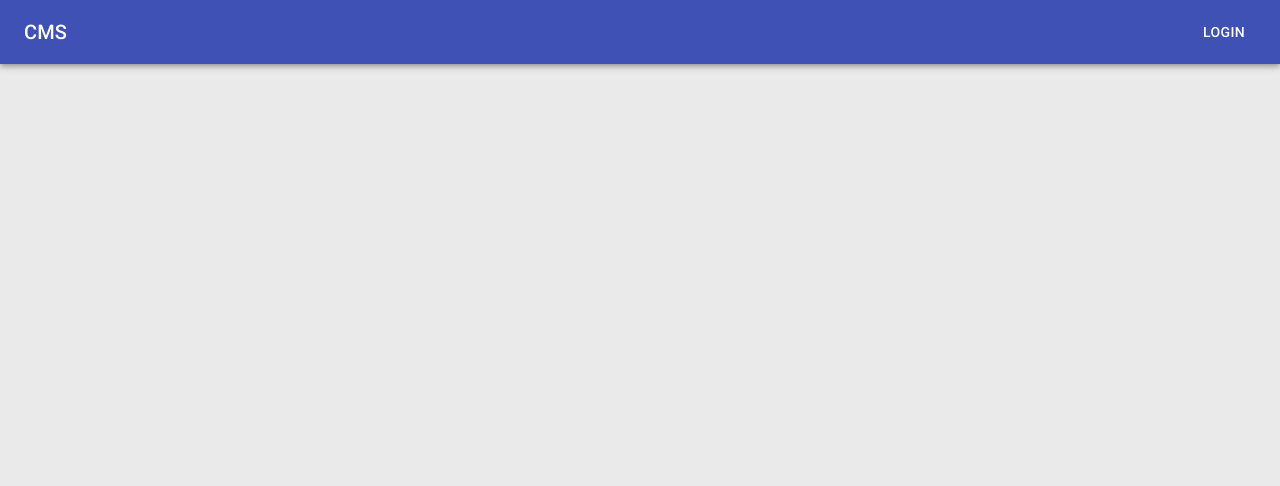
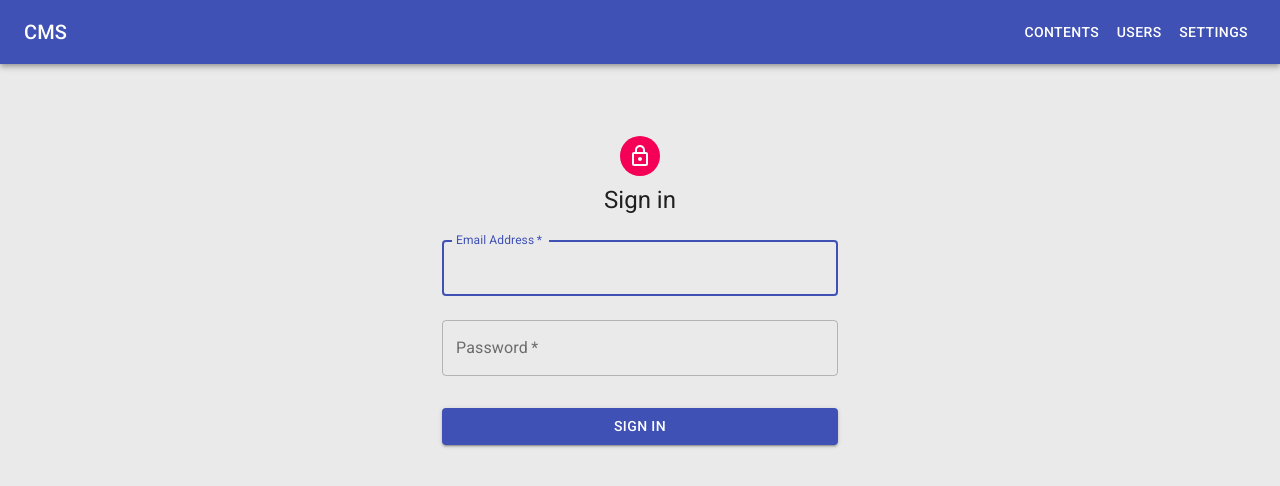
Before and after one commit to patrickbattisti/reactjs-CMS, a React (Create React App) app: page /login in a window 1280 px wide. Shown: the top 486 px of the page. Built offline with nearby package versions, Linux system fonts and the light colour scheme; the HTML template or start-up script is replaced by a standard one.

Commit message:
template v1

```diff
--- a/package.json
+++ b/package.json
@@ -5,11 +5,14 @@
   "dependencies": {
     "@material-ui/core": "^4.10.2",
     "@material-ui/icons": "^4.9.1",
+    "@material-ui/lab": "^4.0.0-alpha.56",
     "@testing-library/jest-dom": "^4.2.4",
     "@testing-library/react": "^9.3.2",
     "@testing-library/user-event": "^7.1.2",
+    "axios": "^0.19.2",
     "react": "^16.13.1",
     "react-dom": "^16.13.1",
+    "react-router-dom": "^5.2.0",
     "react-scripts": "3.4.1"
   },
   "scripts": {
--- a/src/App.js
+++ b/src/App.js
@@ -1,11 +1,16 @@
 import React from "react";
-import Header from "./components/Header";
+
+import Routes from "./routes";
+import { UserProvider } from "./contexts/user";
+import { SnackbarProvider } from "./contexts/snackbar";
 
 function App() {
   return (
-    <>
-      <Header />
-    </>
+    <UserProvider>
+      <SnackbarProvider>
+        <Routes />
+      </SnackbarProvider>
+    </UserProvider>
   );
 }
 
--- a/src/components/Header/index.js
+++ b/src/components/Header/index.js
@@ -4,8 +4,6 @@ import AppBar from "@material-ui/core/AppBar";
 import Toolbar from "@material-ui/core/Toolbar";
 import Typography from "@material-ui/core/Typography";
 import Button from "@material-ui/core/Button";
-import IconButton from "@material-ui/core/IconButton";
-import MenuIcon from "@material-ui/icons/Menu";
 
 const useStyles = makeStyles((theme) => ({
   root: {
@@ -29,7 +27,9 @@ export default function ButtonAppBar() {
           <Typography variant="h6" className={classes.title}>
             CMS
           </Typography>
-          <Button color="inherit">Login</Button>
+          <Button color="inherit">Contents</Button>
+          <Button color="inherit">Users</Button>
+          <Button color="inherit">Settings</Button>
         </Toolbar>
       </AppBar>
     </div>
--- /dev/null
+++ b/src/contexts/snackbar.js
@@ -0,0 +1,54 @@
+import React, { createContext, useContext, useState } from "react";
+import Snackbar from "@material-ui/core/Snackbar";
+import MuiAlert from "@material-ui/lab/Alert";
+
+function Alert(props) {
+  return <MuiAlert elevation={6} variant="filled" {...props} />;
+}
+
+const SnackbarContext = createContext();
+
+export const SnackbarProvider = ({ children }) => {
+  const [snackbar, setSnackbar] = useState({});
+
+  const handleClose = (_, reason) => {
+    if (reason === "clickaway") {
+      return;
+    }
+
+    setSnackbar({ ...snackbar, open: false });
+  };
+
+  const showMessage = ({ severity, message }) => {
+    setSnackbar({ open: true, severity, message });
+  };
+
+  return (
+    <SnackbarContext.Provider
+      value={{
+        showError: (message) => showMessage({ severity: "error", message }),
+        showInfo: (message) => showMessage({ severity: "info", message }),
+        showWarning: (message) => showMessage({ severity: "warning", message }),
+        showSuccess: (message) => showMessage({ severity: "success", message }),
+      }}
+    >
+      <Snackbar
+        open={snackbar.open}
+        autoHideDuration={3000}
+        onClose={handleClose}
+        anchorOrigin={{
+          vertical: "bottom",
+          horizontal: "left",
+        }}
+      >
+        <Alert onClose={handleClose} severity={snackbar.severity}>
+          {snackbar.message}
+        </Alert>
+      </Snackbar>
+
+      {children}
+    </SnackbarContext.Provider>
+  );
+};
+
+export const useSnackbar = () => useContext(SnackbarContext);
--- /dev/null
+++ b/src/contexts/user.js
@@ -0,0 +1,28 @@
+import React, { createContext, useContext, useState, useEffect } from "react";
+
+const UserContext = createContext();
+
+export const UserProvider = ({ children }) => {
+  const [user, setUser] = useState({});
+
+  console.log(user);
+  useEffect(() => {
+    const userLocal = localStorage.getItem("@cms:user");
+
+    if (userLocal) {
+      setUser(JSON.parse(userLocal));
+    }
+  }, []);
+
+  useEffect(() => {
+    if (user?.token) localStorage.setItem("@cms:user", JSON.stringify(user));
+  }, [user]);
+
+  return (
+    <UserContext.Provider value={{ user, setUser }}>
+      {children}
+    </UserContext.Provider>
+  );
+};
+
+export const useUser = () => useContext(UserContext);
--- /dev/null
+++ b/src/pages/Login/index.js
@@ -0,0 +1,115 @@
+import React, { useState } from "react";
+import Avatar from "@material-ui/core/Avatar";
+import Button from "@material-ui/core/Button";
+import CssBaseline from "@material-ui/core/CssBaseline";
+import TextField from "@material-ui/core/TextField";
+
+import LockOutlinedIcon from "@material-ui/icons/LockOutlined";
+import Typography from "@material-ui/core/Typography";
+import { makeStyles } from "@material-ui/core/styles";
+import Container from "@material-ui/core/Container";
+
+import api from "../../services/api";
+import { useUser } from "../../contexts/user";
+import { useSnackbar } from "../../contexts/snackbar";
+
+const useStyles = makeStyles((theme) => ({
+  paper: {
+    marginTop: theme.spacing(8),
+    display: "flex",
+    flexDirection: "column",
+    alignItems: "center",
+  },
+  avatar: {
+    margin: theme.spacing(1),
+    backgroundColor: theme.palette.secondary.main,
+  },
+  form: {
+    width: "100%", // Fix IE 11 issue.
+    marginTop: theme.spacing(1),
+  },
+  submit: {
+    margin: theme.spacing(3, 0, 2),
+  },
+}));
+
+export default function SignIn() {
+  const classes = useStyles();
+  const { showError } = useSnackbar();
+  const [email, setEmail] = useState("");
+  const [password, setPassword] = useState("");
+
+  const { setUser } = useUser();
+
+  const login = async (e) => {
+    e.preventDefault();
+
+    try {
+      if (!email) {
+        return showError("Email Address empty.");
+      } else if (!password) {
+        return showError("Passwrod empty.");
+      }
+
+      const user = await api.post("/auth", {
+        email,
+        password,
+      });
+
+      setUser(user.data);
+    } catch (e) {
+      showError(e.response?.data?.error || "Try again later");
+    }
+  };
+
+  return (
+    <Container component="main" maxWidth="xs">
+      <CssBaseline />
+      <div className={classes.paper}>
+        <Avatar className={classes.avatar}>
+          <LockOutlinedIcon />
+        </Avatar>
+        <Typography component="h1" variant="h5">
+          Sign in
+        </Typography>
+        <form className={classes.form} noValidate>
+          <TextField
+            onChange={(e) => setEmail(e.target.value)}
+            variant="outlined"
+            margin="normal"
+            required
+            fullWidth
+            id="email"
+            label="Email Address"
+            name="email"
+            autoComplete="email"
+            autoFocus
+          />
+          <TextField
+            onChange={(e) => setPassword(e.target.value)}
+            variant="outlined"
+            margin="normal"
+            required
+            fullWidth
+            name="password"
+            label="Password"
+            type="password"
+            id="password"
+            autoComplete="current-password"
+          />
+
+          <Button
+            type="submit"
+            fullWidth
+            variant="contained"
+            color="primary"
+            className={classes.submit}
+            onClick={login}
+          >
+            Sign In
+          </Button>
+        </form>
+      </div>
+    </Container>
+  );
+}
--- /dev/null
+++ b/src/routes/Route.js
@@ -0,0 +1,25 @@
+import React from "react";
+import Header from "../components/Header";
+import { useUser } from "../contexts/user";
+import { Redirect } from "react-router-dom";
+
+function Route({ component: Component, isPublic, ...props }) {
+  const { user } = useUser();
+
+  if (!user?.token && !isPublic) {
+    return <Redirect to="/login"></Redirect>;
+  }
+
+  if (user?.token && isPublic) {
+    return <Redirect to="/"></Redirect>;
+  }
+
+  return (
+    <>
+      <Header></Header>
+      <Component></Component>
+    </>
+  );
+}
+
+export default Route;
--- /dev/null
+++ b/src/routes/index.js
@@ -0,0 +1,19 @@
+import React from "react";
+import { BrowserRouter as Router, Switch } from "react-router-dom";
+
+import Route from "./Route";
+import Login from "../pages/Login";
+
+export default () => {
+  return (
+    <Router>
+      <Switch>
+        <Route path="/login" component={Login} isPublic></Route>
+        <Route path="/" component={() => null} exact></Route>
+        <Route path="/contents"></Route>
+        <Route path="/users"></Route>
+        <Route path="/settings"></Route>
+      </Switch>
+    </Router>
+  );
+};
--- /dev/null
+++ b/src/services/api.js
@@ -0,0 +1,5 @@
+import axios from "axios";
+
+const api = axios.create({ baseURL: "http://localhost:3333" });
+
+export default api;
```
Also changed, not shown: 1 other file (tests, documents, lock files or other folders).
